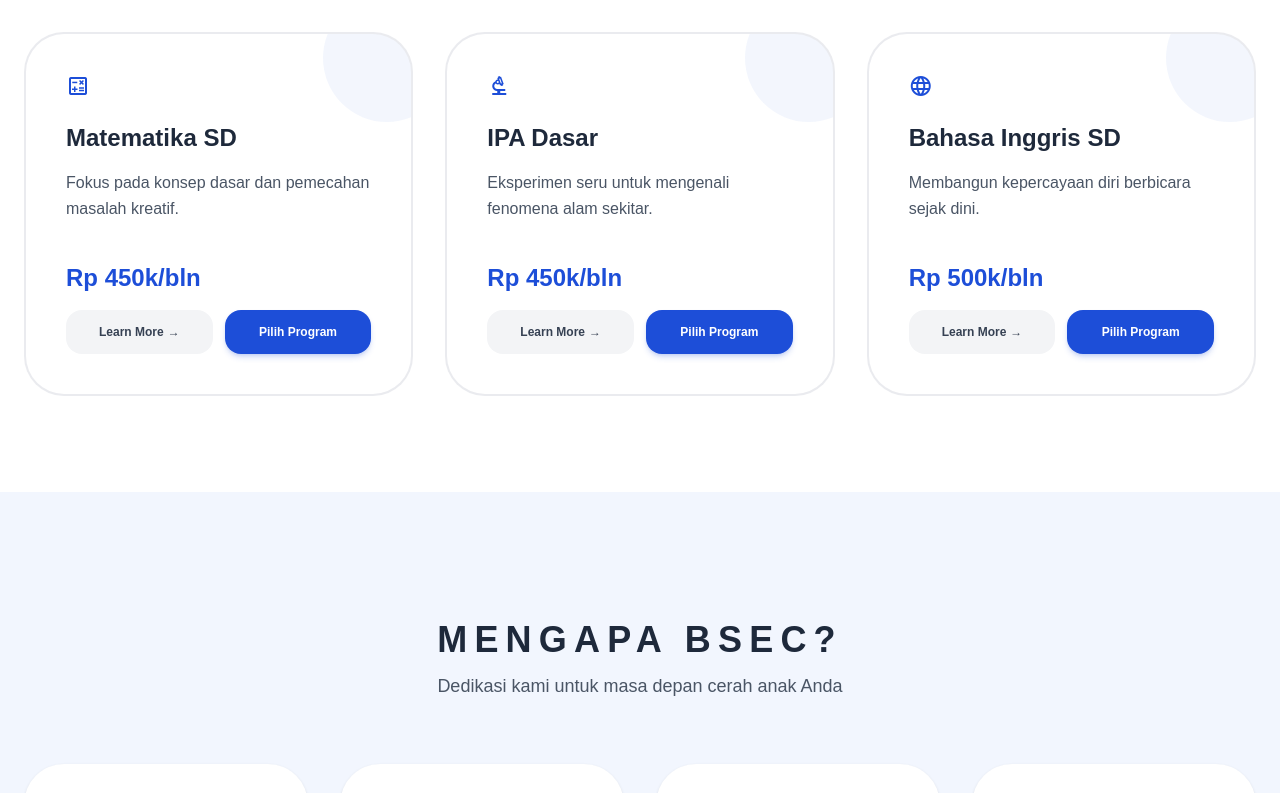
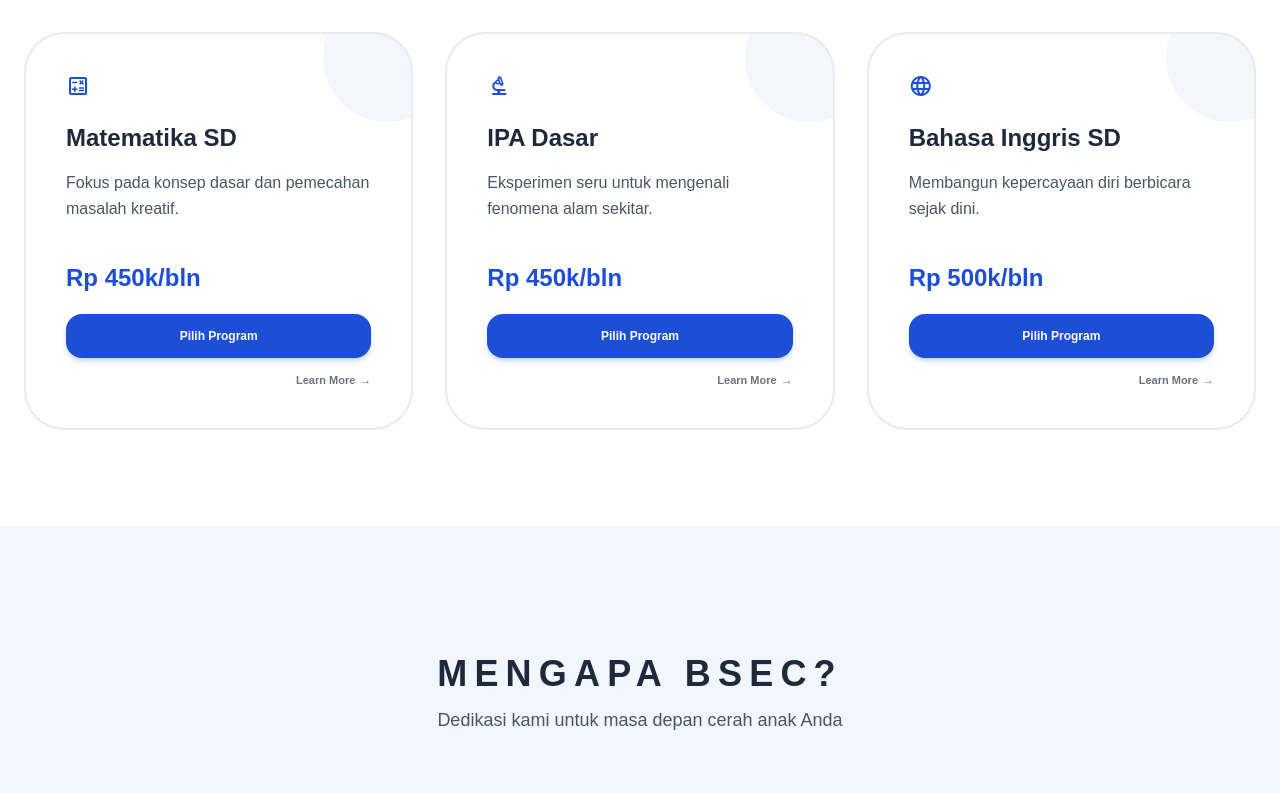
Before and after one commit to lanangwisana/BSEC-Frontend, a Next.js app: page /bsec-landingpage in a window 1280 px wide. Shown: the part 1771-2564 px from the top of the page. Built offline with nearby package versions, Linux system fonts and the light colour scheme; no server answers.

Commit message:
style(component section landingpage): adjust layout button program items

```diff
--- a/app/bsec-landingpage/components/sections/Programs.tsx
+++ b/app/bsec-landingpage/components/sections/Programs.tsx
@@ -106,20 +106,23 @@ const Programs: React.FC<ProgramsProps> = ({ categories, data }) => {
                 <div className="flex flex-col gap-3 mt-auto">
                   <span className="text-2xl font-black text-[#1D4ED8] mb-1">{item.price}</span>
 
-                  <div className="grid grid-cols-2 gap-3">
-                    <Link
-                      href={`/bsec-landingpage/programs/${item.id}`}
-                      className="bg-gray-100 text-gray-700 py-3.5 px-4 rounded-2xl text-center text-xs font-extrabold hover:bg-gray-200 transition-all duration-300 cursor-pointer flex items-center justify-center gap-1"
-                    >
-                      <span>Learn More</span>
-                      <span className="text-xs">→</span>
-                    </Link>
+                  <div className="flex flex-col gap-2.5 pt-1">
                     <Link
                       href="#daftar"
-                      className="bg-[#1D4ED8] text-white py-3.5 px-4 rounded-2xl text-center text-xs font-black hover:bg-[#1e40af] transition-all duration-300 shadow-md shadow-[#1D4ED8]/20 cursor-pointer"
+                      className="w-full bg-[#1D4ED8] text-white py-3.5 px-4 rounded-2xl text-center text-xs font-black hover:bg-[#1e40af] transition-all duration-300 shadow-md shadow-[#1D4ED8]/20 cursor-pointer block"
                     >
                       Pilih Program
                     </Link>
+
+                    <div className="flex justify-end pt-1">
+                      <Link
+                        href={`/bsec-landingpage/programs/${item.id}`}
+                        className="text-gray-500 hover:text-[#1D4ED8] text-[11px] font-bold transition-colors duration-200 flex items-center gap-1 cursor-pointer group/link"
+                      >
+                        <span>Learn More</span>
+                        <span className="text-xs group-hover/link:translate-x-0.5 transition-transform">→</span>
+                      </Link>
+                    </div>
                   </div>
                 </div>
               </div>
```
